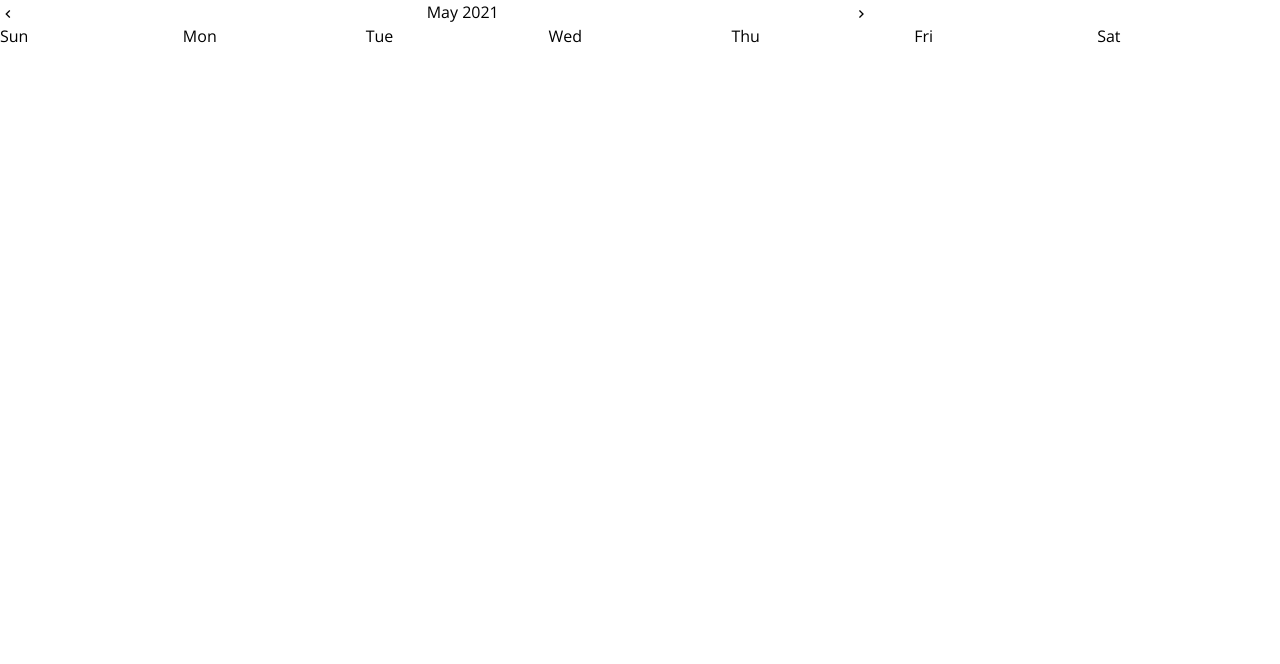
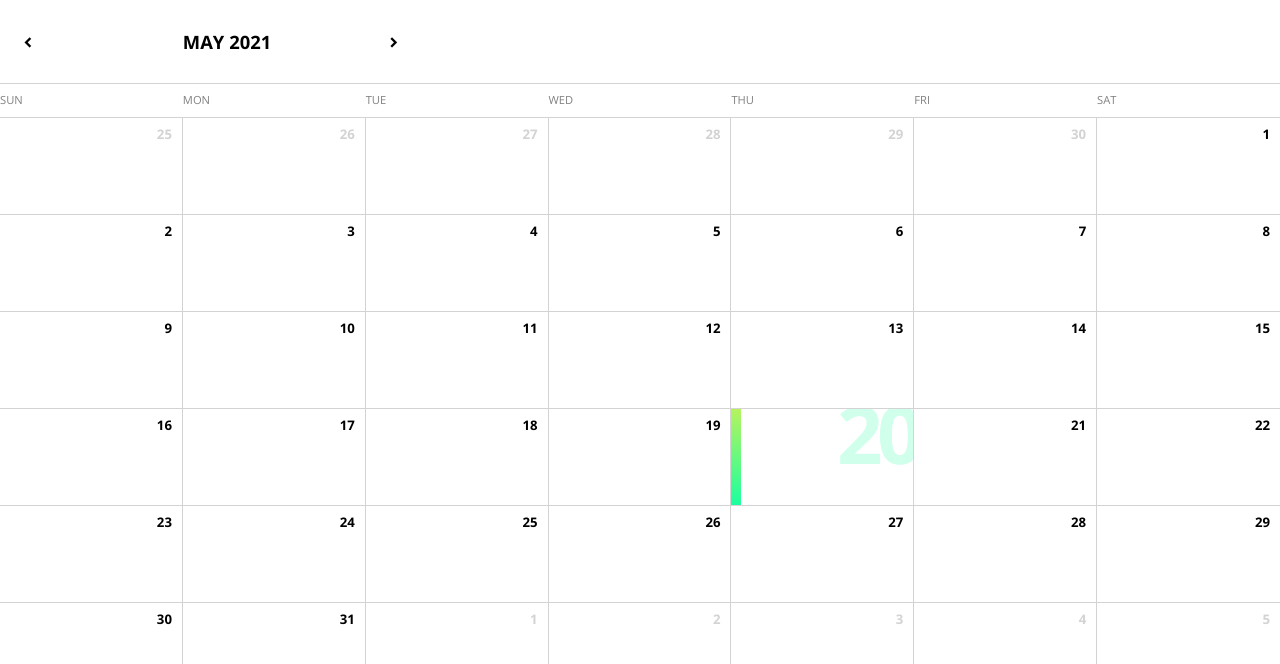
Before and after one commit to singh3069/reactCalendar, a React (Create React App) app: page / in a window 1280 px wide. Shown: the top 664 px of the page. Built offline with nearby package versions, Linux system fonts and the light colour scheme.

Commit message:
css done 95%

```diff
--- a/src/App.css
+++ b/src/App.css
@@ -1,157 +1 @@
-@import url(https://fonts.googleapis.com/css?family=Open+Sans:300,400,700);
-@import url(https://fonts.googleapis.com/icon?family=Material+Icons);
-.icon {
-font-family: 'Material Icons', serif;
-font-style: normal;
-display: inline-block;
-vertical-align: middle;
-line-height: 1;
-text-transform: none;
-letter-spacing: normal;
-word-wrap: normal;
-white-space: nowrap;
-direction: ltr;
--webkit-font-smoothing: antialiased;
-text-rendering: optimizeLegibility;
--moz-osx-font-smoothing: grayscale;
-font-feature-settings: 'liga';
-cursor: pointer;
-}
-/* GENERAL */
-* {
-box-sizing: border-box;
-}
-body {
-font-family: 'Open Sans', 'Helvetica Neue', 'Helvetica', 'Arial', sans-serif;
-font-size: 1em;
-font-weight: 300;
-line-height: 1.5;
-position: relative;
-}
-header {
-display: block;
-width: 100%;
-padding: 1.75em 0;
-border-bottom: 1px solid lightgray;
-background: white;
-}
-/* GRID */
-.row {
-margin: 0;
-padding: 0;
-display: flex;
-flex-direction: row;
-flex-wrap: wrap;
-width: 100%;
-}
-.row-middle {
-align-items: center;
-}
-.column {
-flex-grow: 1;
-flex-basis: 0;
-max-width: 100%;
-}
-/* Calendar */
-.calendar {
-display: block;
-position: relative;
-width: 90%;
-background: white;
-border: 1px solid lightgray;
-height: auto;
-margin:0 auto;
-}
-.calendar .header {
-text-transform: uppercase;
-font-weight: 700;
-font-size: 115%;
-padding: 1.5em 0;
-border-bottom: 1px solid lightgray;
-}
-.calendar .header .icon {
-cursor: pointer;
-transition: .15s ease-out;
-}
-.calendar .header .icon:hover {
-transform: scale(1.75);
-transition: .25s ease-out;
-color: dodgerblue;
-}
-.calendar .header .icon:first-of-type {
-margin-left: 1em;
-}
-.calendar .header .icon:last-of-type {
-margin-right: 1em;
-}
-.calendar .days {
-text-transform: uppercase;
-font-weight: 400;
-color: gray;
-font-size: 70%;
-padding: .75em 0;
-border-bottom: 1px solid lightgray;
-}
-.calendar .body .cell {
-position: relative;
-height: 6em;
-border-right: 1px solid lightgray;
-overflow: hidden;
-cursor: pointer;
-background: white;
-transition: 0.25s ease-out;
-}
-.calendar .body .cell:hover {
-background: whitesmoke;
-transition: 0.5s ease-out;
-}
-.calendar .body .selected {
-border-left: 10px solid transparent;
-border-image: linear-gradient(45deg, #1affa0 0%,#cff153 40%);
-border-image-slice: 1;
-}
-.calendar .body .row {
-border-bottom: 1px solid lightgray;
-}
-.calendar .body .row:last-child {
-border-bottom: none;
-}
-.calendar .body .cell:last-child {
-border-right: none;
-}
-.calendar .body .cell .number {
-position: absolute;
-font-size: 82.5%;
-line-height: 1;
-top: .75em;
-right: .75em;
-font-weight: 700;
-}
-.calendar .body .cell:hover .number, .calendar .body .selected .number   {
-visibility:hidden;
-}
-.calendar .body .disabled {
-color: lightgray;
-pointer-events: none;
-}
-.calendar .body .cell .bg {
-font-weight: 700;
-line-height: 1;
-color: #1affa0;
-opacity: 0;
-font-size: 5em;
-position: absolute;
-top: -.2em;
-right: -.05em;
-transition: .25s ease-out;
-letter-spacing: -.07em;
-}
-.calendar .body .cell:hover .bg, .calendar .body .selected .bg  {
-opacity: 0.2;
-transition: .5s ease-in;
-}
-.calendar .body .column {
-flex-grow: 0;
-flex-basis: calc(100%/7);
-width: calc(100%/7);
-}
+/*  */
--- a/src/Components/Calendar.js
+++ b/src/Components/Calendar.js
@@ -1,20 +1,18 @@
 import React, { useState } from "react";
 import { addMonths, subMonths } from "date-fns";
 import Header from "./Header";
-import "../App.css";
 import NameOfWeeks from './NameOfWeeks';
+import DatesCell from "./DatesCell";
 
 function Calendar() {
     const [currentDate, setCurrentDate] = useState(new Date());
-    // const [selectedDate, setSelectedDate] = useState(new Date());
+        const nextMonth = () => {
+            setCurrentDate(addMonths(currentDate, 1));
+        };
+        const prevMonth = () => {
+            setCurrentDate(subMonths(currentDate, 1));
+        };
 
-    const nextMonth = () => {
-        setCurrentDate(addMonths(currentDate, 1));
-    };
-
-    const prevMonth = () => {
-        setCurrentDate(subMonths(currentDate, 1));
-    };
 
     const monthAndYearChanger = {
         MonthPlusOne: nextMonth,
@@ -25,6 +23,7 @@ function Calendar() {
         <div>
         <Header currentDate={currentDate} onClick={monthAndYearChanger} />
         <NameOfWeeks currentDate={currentDate} />
+        <DatesCell currentDate={currentDate}/>
         </div>
     );
     }
--- /dev/null
+++ b/src/Components/DatesCell.js
@@ -0,0 +1,65 @@
+import React, { useState } from "react";
+import "./style.css";
+
+
+import {
+  startOfMonth,
+  endOfMonth,
+  startOfWeek,
+  endOfWeek,
+  format,
+  isSameMonth,
+  isSameDay,
+  addDays,
+  toDate
+} from "date-fns";
+
+function DatesCell(props) {
+        const [selectedDate, setSelectedDate] = useState(new Date());
+
+        const monthStart = startOfMonth(props.currentDate);
+        const monthEnd = endOfMonth(monthStart);
+        const startDate = startOfWeek(monthStart);
+        const endDate = endOfWeek(monthEnd);
+        const dateFormat = "d";
+        const rows = [];
+        let days = [];
+        let day = startDate;
+        let formattedDate = "";
+
+        const onDateClick = (day) => {
+        setSelectedDate(day);
+    };
+        while (day <= endDate) {
+        for (let i = 0; i < 7; i++) {
+            formattedDate = format(day, dateFormat);
+            const cloneDay = day;
+            days.push(
+            <div
+                className={`column cell  ${
+                !isSameMonth(day, monthStart) ? "disabled" : isSameDay(day, selectedDate)  ? "selected" : ""
+                }`}
+                key={day}
+                onClick={() => onDateClick(toDate(cloneDay))}
+            >
+                <span className="number">{formattedDate}</span>
+                <span className="bg">{formattedDate}</span>
+            </div>
+            );
+            day = addDays(day, 1);
+        }
+        rows.push(
+            <div className="row" key={day}>
+            {days}
+            </div>
+        );
+        days = [];
+        }
+
+        return (<div className="boody">
+            {rows}
+            </div>
+        );
+}
+
+export default DatesCell
--- a/src/Components/Header.js
+++ b/src/Components/Header.js
@@ -1,6 +1,7 @@
 import React from "react";
 import { format } from "date-fns";
-import "../App.css";
+import "./style.css";
+
 
 function Header(props) {
 
--- a/src/Components/NameOfWeeks.js
+++ b/src/Components/NameOfWeeks.js
@@ -1,5 +1,6 @@
 import { startOfWeek, addDays, format } from "date-fns";
-import "../App.css";
+import "./style.css";
+
 
 
 function NameOfWeeks(props) {
@@ -8,16 +9,16 @@ function NameOfWeeks(props) {
     let startDate = startOfWeek(props.currentDate);
 
         for (let i = 0; i < 7; i++) {
-      days.push(
-         <div className="column col-center" key={i}>
-         {format(addDays(startDate, i), dateFormat)}
-         </div>
-      );
+        days.push(
+        <div className="column col-center" key={i}>
+        {format(addDays(startDate, i), dateFormat)}
+        </div>
+        );
    }
 
 
     return (
-        <div className="days row">
+        <div className="daysName row">
             {days}
         </div>
     )
--- /dev/null
+++ b/src/Components/style.css
@@ -0,0 +1,188 @@
+@import url(https://fonts.googleapis.com/css?family=Open+Sans:300,400,700);
+@import url(https://fonts.googleapis.com/icon?family=Material+Icons);
+
+/* GENERAL */
+* {
+margin: 0;
+padding: 0;
+box-sizing: border-box;
+}
+
+body {
+font-family: 'Open Sans', 'Helvetica Neue', 'Helvetica', 'Arial', sans-serif;
+font-size: 1em;
+font-weight: 300;
+line-height: 1.5;
+position: relative;
+}
+
+.header {
+display: flex;
+width: 100%;
+padding: 1.75em 0;
+border-bottom: 2px solid lightgray;
+background: white;
+}
+
+.icon {
+font-family: 'Material Icons', serif;
+font-style: normal;
+display: inline-block;
+vertical-align: middle;
+line-height: 1;
+text-transform: none;
+letter-spacing: normal;
+word-wrap: normal;
+white-space: nowrap;
+direction: ltr;
+-webkit-font-smoothing: antialiased;
+text-rendering: optimizeLegibility;
+-moz-osx-font-smoothing: grayscale;
+font-feature-settings: 'liga';
+cursor: pointer;
+}
+
+/* GRID */
+.row {
+margin: 0;
+padding: 0;
+display: flex;
+flex-direction: row;
+flex-wrap: wrap;
+width: 100%;
+}
+.row-middle {
+align-items: center;
+}
+.column {
+flex-grow: 1;
+flex-basis: 0;
+max-width: 100%;
+}
+/* Calendar */
+.calendar {
+display: block;
+position: relative;
+width: 90%;
+background: white;
+border: 1px solid lightgray;
+height: auto;
+margin:0 auto;
+}
+/* .calendar */
+.header {
+text-transform: uppercase;
+font-weight: 700;
+font-size: 115%;
+padding: 1.5em 0;
+border-bottom: 1px solid lightgray;
+}
+/* .calendar */
+ /* .header  */
+ .icon {
+cursor: pointer;
+transition: .15s ease-out;
+}
+/* .calendar .header  */
+.icon:hover {
+transform: scale(1.75);
+transition: .25s ease-out;
+color: dodgerblue;
+}
+/* .calendar .header  */
+.icon:first-of-type {
+margin-left: 1em;
+}
+/* .calendar .header */
+ .icon:last-of-type {
+margin-right: 1em;
+}
+/* .calendar  */
+
+.daysName{
+text-transform: uppercase;
+font-weight: 400;
+color: gray;
+font-size: 70%;
+padding: .75em 0;
+border-bottom: 1px solid lightgray;
+}
+/* .calendar .body */
+.cell {
+position: relative;
+height: 6em;
+border-right: 1px solid lightgray;
+overflow: hidden;
+cursor: pointer;
+background: white;
+transition: 0.25s ease-out;
+}
+/* .calendar .body  */
+.cell:hover {
+background: whitesmoke;
+transition: 0.5s ease-out;
+}
+/* .calendar .body  */
+.selected {
+border-left: 10px solid transparent;
+border-image: linear-gradient(45deg, #1affa0 0%,#cff153 40%);
+border-image-slice: 1;
+}
+/* .calendar .body */
+.row {
+border-bottom: 1px solid lightgray;
+}
+/* .calendar .body  */
+.row:last-child {
+border-bottom: none;
+}
+/* .calendar .body  */
+.cell:last-child {
+border-right: none;
+}
+/* .calendar .body  */
+/* .cell  */
+.number {
+position: absolute;
+font-size: 82.5%;
+line-height: 1;
+top: .75em;
+right: .75em;
+font-weight: 700;
+}
+
+/* .calendar .body  */
+.cell:hover .number, .selected .number   {
+visibility:hidden;
+}
+/* .calendar .body */
+.disabled {
+color: lightgray;
+pointer-events: none;
+}
+/* .calendar .body  */
+
+.cell .bg {
+font-weight: 700;
+line-height: 1;
+color: #1affa0;
+opacity: 0;
+font-size: 5em;
+position: absolute;
+top: -.2em;
+right: -.05em;
+transition: .25s ease-out;
+letter-spacing: -.07em;
+}
+/* .calendar .body  */
+.cell:hover .bg, .selected .bg  {
+opacity: 0.2;
+transition: .5s ease-in;
+}
+
+/* .calendar .body */
+.column {
+flex-grow: 0;
+flex-basis: calc(100%/7);
+width: calc(100%/7);
+}
```
